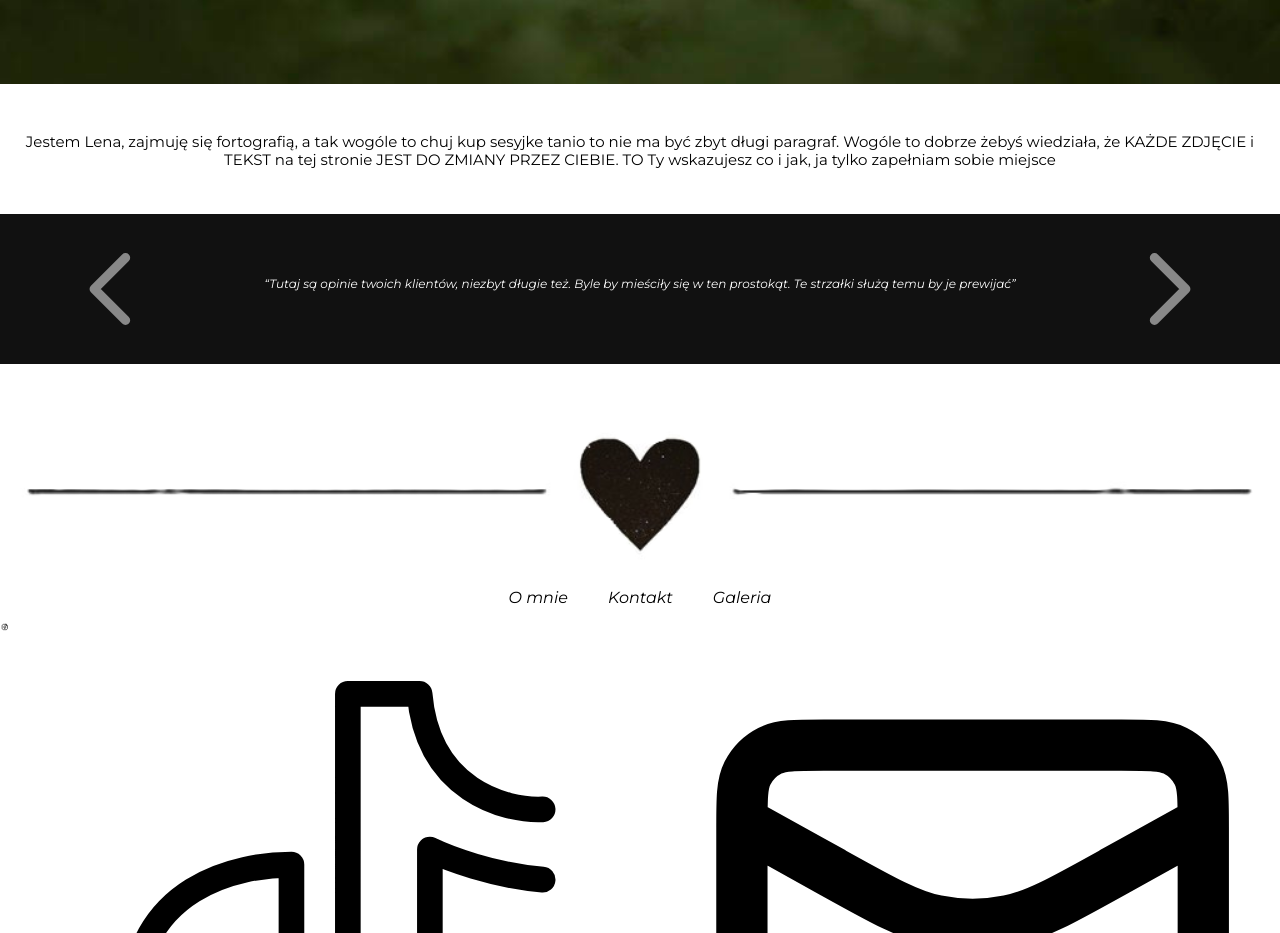
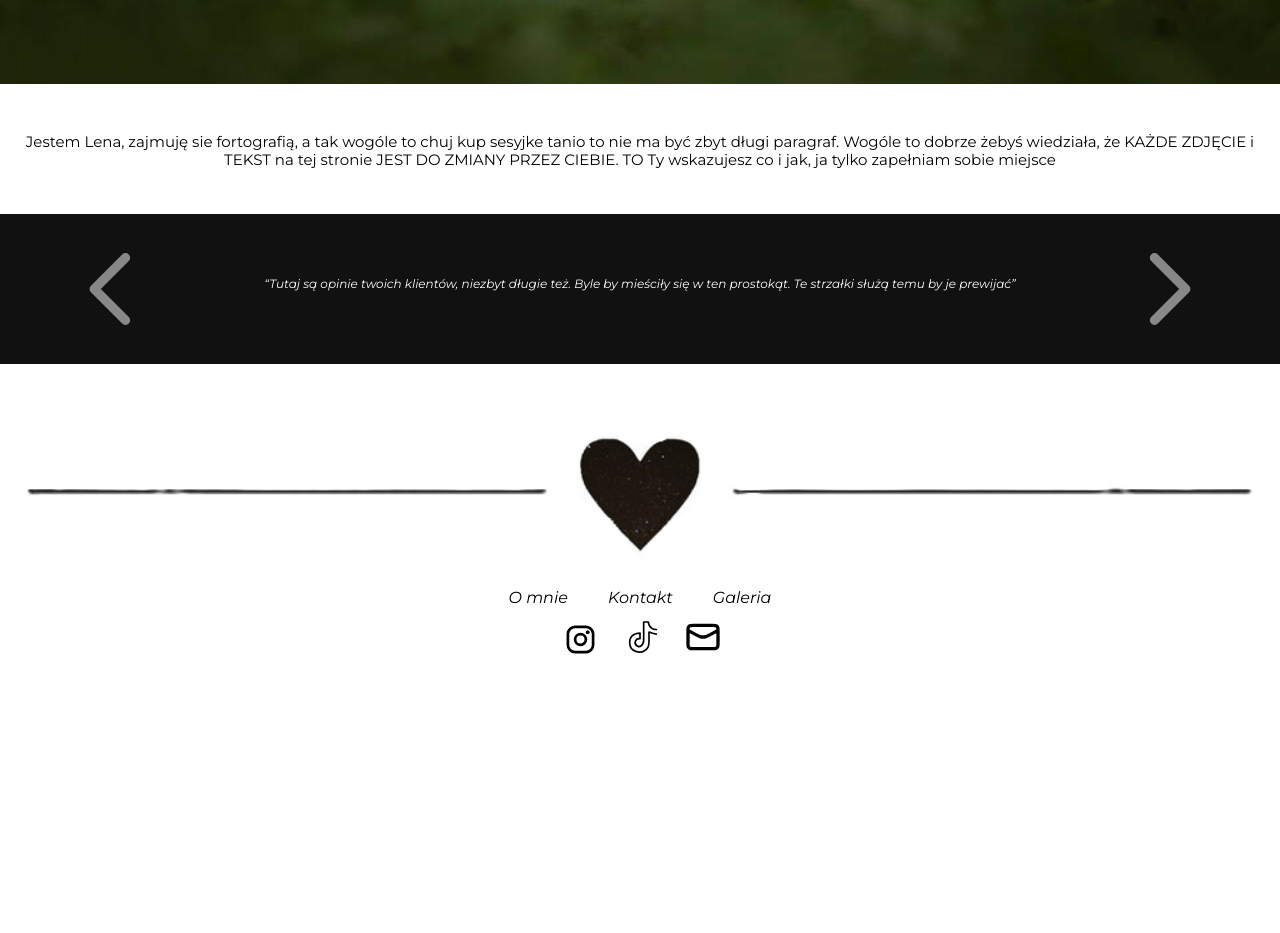
Before and after one commit to stecuproductions/Lena-Fotograf, a plain HTML site: page views/index.html in a window 1280 px wide. Shown: the part 940-1873 px from the top of the page. After the commit the page ends 1647 px from the top, so only its background shows below. Drawn offline with Linux system fonts and the light colour scheme.

Commit message:
test commit

```diff
--- a/views/index.html
+++ b/views/index.html
@@ -1,5 +1,5 @@
 <!DOCTYPE html>
-<html lang="en">
+<html lang="pl">
 <head>
     <meta charset="UTF-8">
     <meta name="viewport" content="width=device-width, initial-scale=1.0">
@@ -37,7 +37,7 @@
     </div>
 
     <div class="jestem-lena-paragraph">
-        <p>Jestem Lena, zajmuję się fortografią, a tak wogóle to chuj kup sesyjke tanio to nie ma być zbyt długi paragraf. Wogóle to dobrze żebyś wiedziała, że KAŻDE ZDJĘCIE i TEKST na tej stronie JEST DO ZMIANY PRZEZ CIEBIE. TO Ty wskazujesz co i jak, ja tylko zapełniam sobie miejsce</p>
+        <p>Jestem Lena, zajmuję sie fortografią, a tak wogóle to chuj kup sesyjke tanio to nie ma być zbyt długi paragraf. Wogóle to dobrze żebyś wiedziała, że KAŻDE ZDJĘCIE i TEKST na tej stronie JEST DO ZMIANY PRZEZ CIEBIE. TO Ty wskazujesz co i jak, ja tylko zapełniam sobie miejsce</p>
     </div>
 
     <div class="opinions-div">
@@ -52,9 +52,9 @@
             <a href="">Galeria</a>
         </div>
         <div class="footer-social-media-icons">
-            <svg viewBox="0 -0.5 25 25" fill="none" height="20" xmlns="http://www.w3.org/2000/svg"><g id="SVGRepo_bgCarrier" stroke-width="0"></g><g id="SVGRepo_tracerCarrier" stroke-linecap="round" stroke-linejoin="round"></g><g id="SVGRepo_iconCarrier"> <path fill-rule="evenodd" clip-rule="evenodd" d="M15.5 5H9.5C7.29086 5 5.5 6.79086 5.5 9V15C5.5 17.2091 7.29086 19 9.5 19H15.5C17.7091 19 19.5 17.2091 19.5 15V9C19.5 6.79086 17.7091 5 15.5 5Z" stroke="#000000" stroke-width="1.5" stroke-linecap="round" stroke-linejoin="round"></path> <path fill-rule="evenodd" clip-rule="evenodd" d="M12.5 15C10.8431 15 9.5 13.6569 9.5 12C9.5 10.3431 10.8431 9 12.5 9C14.1569 9 15.5 10.3431 15.5 12C15.5 12.7956 15.1839 13.5587 14.6213 14.1213C14.0587 14.6839 13.2956 15 12.5 15Z" stroke="#000000" stroke-width="1.5" stroke-linecap="round" stroke-linejoin="round"></path> <rect x="15.5" y="9" width="2" height="2" rx="1" transform="rotate(-90 15.5 9)" fill="#000000"></rect> <rect x="16" y="8.5" width="1" height="1" rx="0.5" transform="rotate(-90 16 8.5)" stroke="#000000" stroke-linecap="round"></rect> </g></svg>
-            <svg viewBox="0 0 24 24" fill="none" xmlns="http://www.w3.org/2000/svg"><g id="SVGRepo_bgCarrier" stroke-width="0"></g><g id="SVGRepo_tracerCarrier" stroke-linecap="round" stroke-linejoin="round"></g><g id="SVGRepo_iconCarrier"><path d="M20 7.50414C18.5333 7.56942 15.52 6.75998 15.2 3H12.4V13.9666C12.4 17.0999 9.93253 18.4412 8.289 17.2507C6.20169 15.7389 7.60003 12.5958 10.2 12.9874V9.6583C8.20003 9.6583 4 10.4416 4 15.3374C4 21.6041 10.8146 21.4083 12.4 20.5824C14.9798 19.2385 15.6 17.7827 15.6 14.5541C15.6 11.6166 15.6 9.85413 15.6 9.0708C16.2667 9.39719 18.08 10.0891 20 10.2458" stroke="#000000" stroke-linecap="round" stroke-linejoin="round"></path></g></svg>
-            <svg viewBox="0 0 24 24" fill="none" xmlns="http://www.w3.org/2000/svg"><g id="SVGRepo_bgCarrier" stroke-width="0"></g><g id="SVGRepo_tracerCarrier" stroke-linecap="round" stroke-linejoin="round"></g><g id="SVGRepo_iconCarrier"> <path d="M21 8L17.4392 9.97822C15.454 11.0811 14.4614 11.6326 13.4102 11.8488C12.4798 12.0401 11.5202 12.0401 10.5898 11.8488C9.53864 11.6326 8.54603 11.0811 6.5608 9.97822L3 8M6.2 19H17.8C18.9201 19 19.4802 19 19.908 18.782C20.2843 18.5903 20.5903 18.2843 20.782 17.908C21 17.4802 21 16.9201 21 15.8V8.2C21 7.0799 21 6.51984 20.782 6.09202C20.5903 5.71569 20.2843 5.40973 19.908 5.21799C19.4802 5 18.9201 5 17.8 5H6.2C5.0799 5 4.51984 5 4.09202 5.21799C3.71569 5.40973 3.40973 5.71569 3.21799 6.09202C3 6.51984 3 7.07989 3 8.2V15.8C3 16.9201 3 17.4802 3.21799 17.908C3.40973 18.2843 3.71569 18.5903 4.09202 18.782C4.51984 19 5.07989 19 6.2 19Z" stroke="#000000" stroke-width="2" stroke-linecap="round" stroke-linejoin="round"></path> </g></svg>
+            <svg viewBox="0 -0.5 25 25" fill="none" height="45" xmlns="http://www.w3.org/2000/svg"><g id="SVGRepo_bgCarrier" stroke-width="0"></g><g id="SVGRepo_tracerCarrier" stroke-linecap="round" stroke-linejoin="round"></g><g id="SVGRepo_iconCarrier"> <path fill-rule="evenodd" clip-rule="evenodd" d="M15.5 5H9.5C7.29086 5 5.5 6.79086 5.5 9V15C5.5 17.2091 7.29086 19 9.5 19H15.5C17.7091 19 19.5 17.2091 19.5 15V9C19.5 6.79086 17.7091 5 15.5 5Z" stroke="#000000" stroke-width="1.5" stroke-linecap="round" stroke-linejoin="round"></path> <path fill-rule="evenodd" clip-rule="evenodd" d="M12.5 15C10.8431 15 9.5 13.6569 9.5 12C9.5 10.3431 10.8431 9 12.5 9C14.1569 9 15.5 10.3431 15.5 12C15.5 12.7956 15.1839 13.5587 14.6213 14.1213C14.0587 14.6839 13.2956 15 12.5 15Z" stroke="#000000" stroke-width="1.5" stroke-linecap="round" stroke-linejoin="round"></path> <rect x="15.5" y="9" width="2" height="2" rx="1" transform="rotate(-90 15.5 9)" fill="#000000"></rect> <rect x="16" y="8.5" width="1" height="1" rx="0.5" transform="rotate(-90 16 8.5)" stroke="#000000" stroke-linecap="round"></rect> </g></svg>
+            <svg viewBox="0 0 24 24" fill="none" height="40" xmlns="http://www.w3.org/2000/svg"><g id="SVGRepo_bgCarrier" stroke-width="0"></g><g id="SVGRepo_tracerCarrier" stroke-linecap="round" stroke-linejoin="round"></g><g id="SVGRepo_iconCarrier"><path d="M20 7.50414C18.5333 7.56942 15.52 6.75998 15.2 3H12.4V13.9666C12.4 17.0999 9.93253 18.4412 8.289 17.2507C6.20169 15.7389 7.60003 12.5958 10.2 12.9874V9.6583C8.20003 9.6583 4 10.4416 4 15.3374C4 21.6041 10.8146 21.4083 12.4 20.5824C14.9798 19.2385 15.6 17.7827 15.6 14.5541C15.6 11.6166 15.6 9.85413 15.6 9.0708C16.2667 9.39719 18.08 10.0891 20 10.2458" stroke="#000000" stroke-linecap="round" stroke-linejoin="round"></path></g></svg>
+            <svg viewBox="0 0 24 24" fill="none" height="40" xmlns="http://www.w3.org/2000/svg"><g id="SVGRepo_bgCarrier" stroke-width="0"></g><g id="SVGRepo_tracerCarrier" stroke-linecap="round" stroke-linejoin="round"></g><g id="SVGRepo_iconCarrier"> <path d="M21 8L17.4392 9.97822C15.454 11.0811 14.4614 11.6326 13.4102 11.8488C12.4798 12.0401 11.5202 12.0401 10.5898 11.8488C9.53864 11.6326 8.54603 11.0811 6.5608 9.97822L3 8M6.2 19H17.8C18.9201 19 19.4802 19 19.908 18.782C20.2843 18.5903 20.5903 18.2843 20.782 17.908C21 17.4802 21 16.9201 21 15.8V8.2C21 7.0799 21 6.51984 20.782 6.09202C20.5903 5.71569 20.2843 5.40973 19.908 5.21799C19.4802 5 18.9201 5 17.8 5H6.2C5.0799 5 4.51984 5 4.09202 5.21799C3.71569 5.40973 3.40973 5.71569 3.21799 6.09202C3 6.51984 3 7.07989 3 8.2V15.8C3 16.9201 3 17.4802 3.21799 17.908C3.40973 18.2843 3.71569 18.5903 4.09202 18.782C4.51984 19 5.07989 19 6.2 19Z" stroke="#000000" stroke-width="2" stroke-linecap="round" stroke-linejoin="round"></path> </g></svg>
         </div>
     </footer>
 </body>
```
